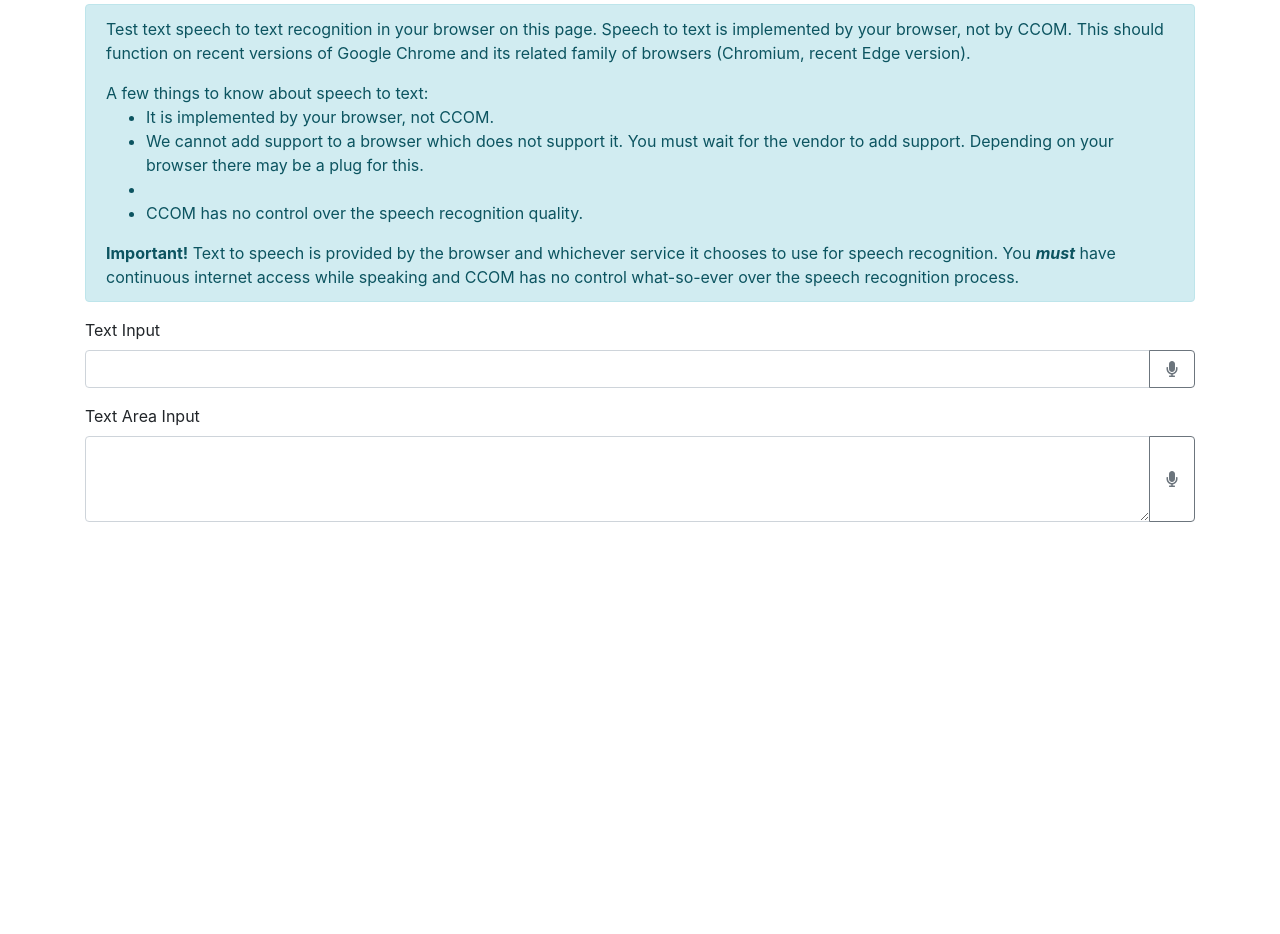
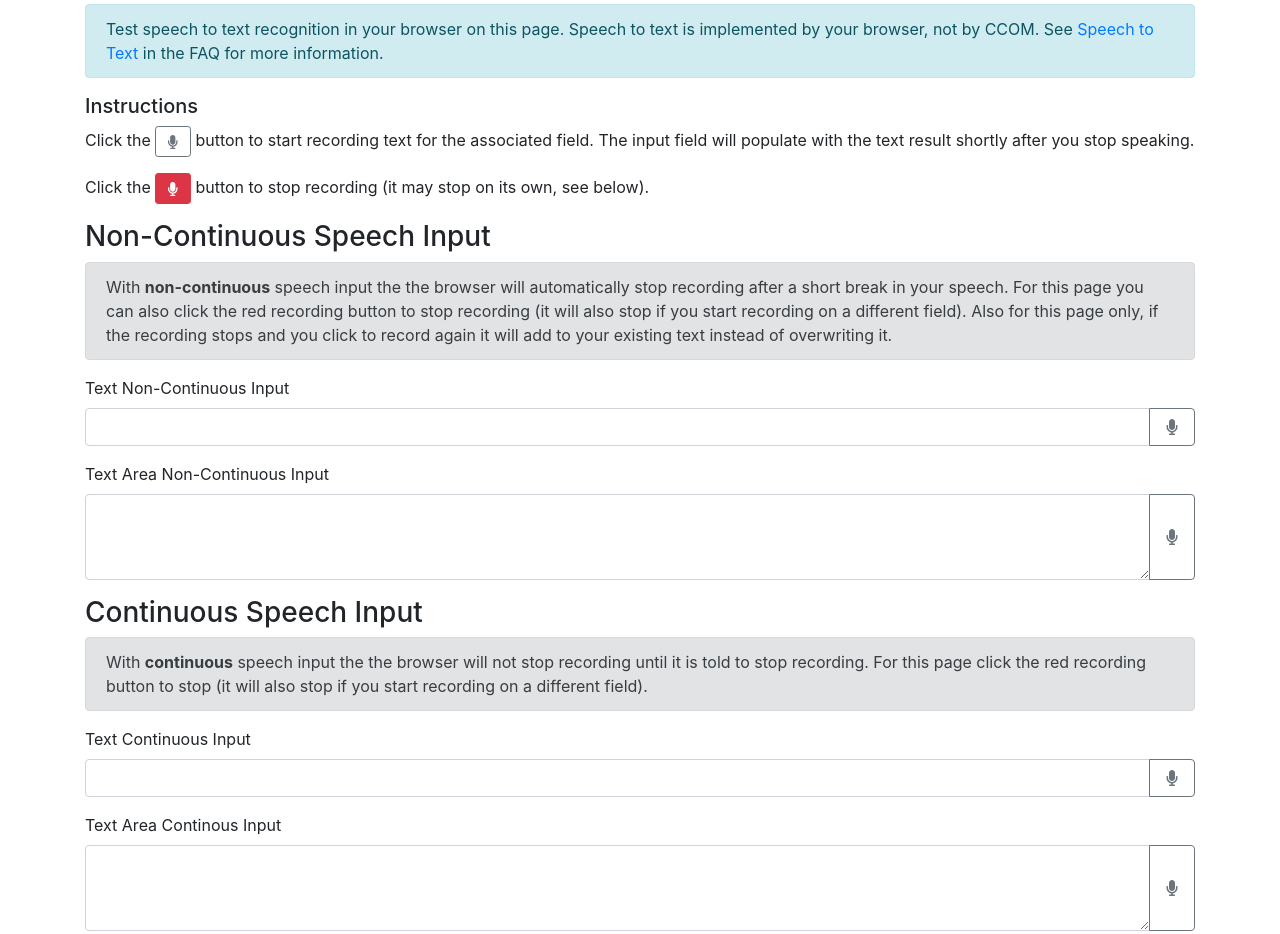
Before and after one commit to eaembree/comet-sample, a plain HTML site: page speech-to-text.html in a window 1280 px wide. Shown: the part 190-1124 px from the top of the page. Before the commit the page ends 828 px from the top, so only its background shows below. Drawn offline with nearby package versions, Linux system fonts and the light colour scheme.

Commit message:
Finished sample speech to text

```diff
--- a/speech-to-text.html
+++ b/speech-to-text.html
@@ -61,25 +61,30 @@
 
         <h3 class="mb-4">Speech to Text Example</h3>
 
-        <div class="alert alert-info">
-            <p>Test text speech to text recognition in your browser on this page. Speech to text is implemented by your
-                browser, not by CCOM. This should function on recent versions of Google Chrome and its related family of
-                browsers (Chromium, recent Edge version).</p>
-            <p class="mb-0">A few things to know about speech to text:</p>
-            <ul>
-                <li>It is implemented by your browser, not CCOM.</li>
-                <li>We cannot add support to a browser which does not support it. You must wait for the vendor to add
-                    support. Depending on your browser there may be a plug for this.</li>
-                <li></li>
-                <li>CCOM has no control over the speech recognition quality.</li>
-            </ul>
-            <p class="mb-0"><strong>Important!</strong> Text to speech is provided by the browser and whichever service
-                it chooses to use for speech recognition. You <strong><em>must</em></strong> have continuous internet
-                access while speaking and CCOM has no control what-so-ever over the speech recognition process.</p>
+        <div class="alert alert-danger d-none" id="unsupported-message">
+            <p class="mb-0"><strong>This browser does not support speech to text.</strong> Current versions of Google Chrome and Microsoft Edge will work.</p>
         </div>
 
-        <label for="exampleTextInput">Text Input</label>
-        <div class="input-group mb-3" data-speech="true">
+        <div class="alert alert-info">
+            <p class="mb-0">Test speech to text recognition in your browser on this page. Speech to text is implemented by your
+                browser, not by CCOM. See <a href="faq.html#speech-to-text">Speech to Text</a> in the FAQ for more information.</p>
+        </div>
+
+        <h5>Instructions</h5>
+        <p>Click the <span class="btn btn-sm btn-outline-secondary"><i class="fa-fw fas fa-microphone"></i></span> button to start recording text for the associated field. The input field will populate with the text result shortly after you stop speaking.</p>
+        <p>Click the <span class="btn btn-sm btn-danger"><i class="fa-fw fas fa-microphone"></i></span> button to stop recording (it may stop on its own, see below).</p>
+
+        <h3>Non-Continuous Speech Input</h3>
+        <div class="alert alert-secondary">
+            <p class="mb-0">
+                With <strong>non-continuous</strong> speech input the the browser will automatically stop recording after a short
+                break in your speech. For this page you can also click the red recording button to stop recording (it will also stop
+                if you start recording on a different field). Also for this page only, if the recording stops and you click to record
+                again it will add to your existing text instead of overwriting it.
+            </p>
+        </div>
+        <label for="exampleTextInput">Text Non-Continuous Input</label>
+        <div class="input-group mb-3" data-speech="true" data-speech-continuous="false">
             <input type="text" class="form-control" id="exampleTextInput">
             <div class="input-group-append">
                 <button class="btn btn-outline-secondary" type="button" data-speech-record="true"
@@ -89,12 +94,39 @@
             </div>
         </div>
 
-        <label for="exampleTextarea">Text Area Input</label>
-        <div class="input-group mb-3" data-speech="true">
+        <label for="exampleTextarea">Text Area Non-Continuous Input</label>
+        <div class="input-group mb-3" data-speech="true" data-speech-continuous="false">
             <textarea class="form-control" id="exampleTextarea" rows="3"></textarea>
             <div class="input-group-append">
                 <button class="btn btn-outline-secondary" type="button" data-speech-record="true"
                     data-speech-target='#exampleTextarea'>
+                    <i class="fa-fw fas fa-microphone"></i>
+                </button>
+            </div>
+        </div>
+
+        <h3>Continuous Speech Input</h3>
+        <div class="alert alert-secondary">
+            <p class="mb-0">With <strong>continuous</strong> speech input the the browser will not stop recording until it is told to stop recording. For this page click the red recording button to stop (it will also stop if you start recording on a different field).</p>
+        </div>
+        <label for="exampleTextInput2">Text Continuous Input</label>
+        <div class="input-group mb-3" data-speech="true" data-speech-continuous="true">
+            <input type="text" class="form-control" id="exampleTextInput2">
+            <div class="input-group-append">
+                <button class="btn btn-outline-secondary" type="button" data-speech-record="true"
+                    data-speech-target="#exampleTextInput2">
+                    <i class="fa-fw fas fa-microphone"></i>
+                </button>
+            </div>
+        </div>
+
+
+        <label for="exampleTextarea2">Text Area Continous Input</label>
+        <div class="input-group mb-3" data-speech="true" data-speech-continuous="true">
+            <textarea class="form-control" id="exampleTextarea2" rows="3"></textarea>
+            <div class="input-group-append">
+                <button class="btn btn-outline-secondary" type="button" data-speech-record="true"
+                    data-speech-target='#exampleTextarea2'>
                     <i class="fa-fw fas fa-microphone"></i>
                 </button>
             </div>
@@ -120,7 +152,23 @@
         integrity="sha512-F5QTlBqZlvuBEs9LQPqc1iZv2UMxcVXezbHzomzS6Df4MZMClge/8+gXrKw2fl5ysdk4rWjR0vKS7NNkfymaBQ=="
         crossorigin="anonymous"></script>
     <script>
+        var webkitUndef = window.webkitSpeechRecognition === undefined;
+        var recogUndef = window.SpeechRecognition === undefined;
+
+        if(window.webkitSpeechRecognition === undefined) {
+            window.webkitSpeechRecognition = undefined;
+        }
+
+        if(window.SpeechRecognition === undefined) {
+            window.SpeechRecognition = undefined;
+        }
+
         var SpeechRecognition = SpeechRecognition || webkitSpeechRecognition;
+
+        var currentSpeech = {
+            recog: null,
+            stopCallback: null
+        };
 
         function supportedEach(idx, el) {
             var theContainer = $(el);
@@ -154,8 +202,7 @@
             }
 
             var recognition = new SpeechRecognition();
-            var recognition = new SpeechRecognition();
-            recognition.continuous = false;
+            recognition.continuous = theContainer.data('speech-continuous') == true;
             recognition.lang = 'en-US';
             recognition.interimResults = false;
             recognition.maxAlternatives = 1;
@@ -178,6 +225,25 @@
                 recognition.stop();
             }
 
+            function appendToOutput(newText){
+                var old = '';
+                newText = newText || '';
+                old = theInput.val() + ' ' + newText;
+                theInput.val(old);
+            }
+
+            function extractContinuousResult(event) {
+                var final_transcript = '';
+                for (var i = event.resultIndex; i < event.results.length; ++i) {
+                    final_transcript += event.results[i][0].transcript;
+                }
+                return final_transcript;
+            }
+
+            function extractNonContinuousResult(event) {
+                return event.results[0][0].transcript;
+            }
+
             recognition.onstart = function(){
                 console.log('onstart');
             }
@@ -187,8 +253,10 @@
             recognition.onerror = function(){
                 console.log('onerror');
             }
-            recognition.onresult = function(event){
+            recognition.onresult = function(event) {
                 console.log('onresult', event);
+                console.log('event.resultIndex', event.resultIndex);
+                appendToOutput(recognition.continuous ? extractContinuousResult(event) : extractNonContinuousResult(event));
             }
             recognition.onnomatch = function(){
                 console.log('onnomatch');
@@ -217,13 +285,16 @@
             }
 
             theButton.click(function () {
-                console.log('recording btn clicked for ' + targetSelector);
+                if(currentSpeech.recog !== recognition && currentSpeech.stopCallback) {
+                    currentSpeech.stopCallback();
+                }
+
                 if (theContainer.hasClass('is-recording')) {
-                    // stop recording
                     stopRecognition();
-                } else {
-                    // start recording
+                } else if(theContainer.hasClass('not-recording')) {
                     startRecognition();
+                    currentSpeech.recog = recognition;
+                    currentSpeech.stopCallback = stopRecognition;
                 }
             });
         }
@@ -237,9 +308,15 @@
          }
 
         function initializeSpeech(isSupported) {
-            isSupported = isSupported || true;
+            if(typeof isSupported === 'undefined') {
+                isSupported = true;
+            }
 
             $('[data-speech="true"]').each(isSupported ? supportedEach : unsupportedEach);
+
+            if(!isSupported){
+                $('#unsupported-message').removeClass('d-none');
+            }
         }
 
         $(document).ready(function () {
```
Also changed, not shown: faq.html (+26 -3 lines).
